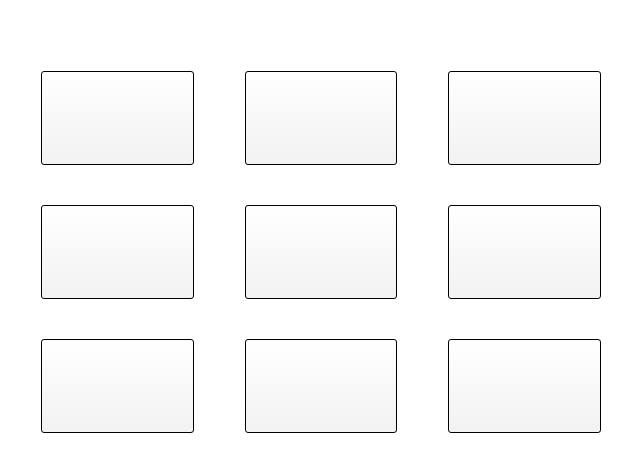
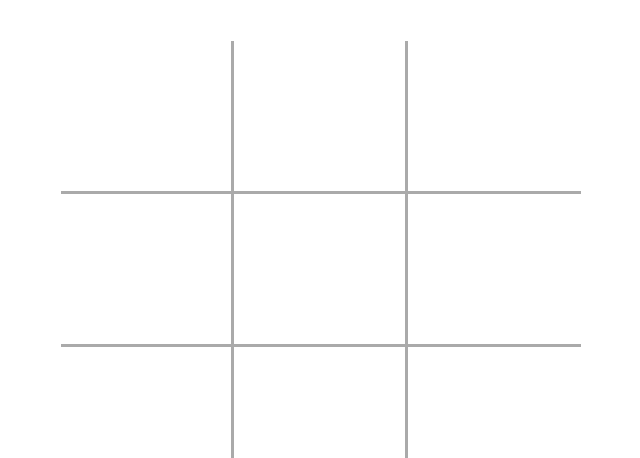
Before and after one commit to danibrear/tictactoe, a website: page index.html in a window 1280 px wide. Shown: the top 458 px of the page, without its empty margins (319-959 px from the left). Drawn offline with nearby package versions, Linux system fonts and the light colour scheme.

Commit message:
styled it up better

```diff
--- a/index.html
+++ b/index.html
@@ -6,24 +6,26 @@
   <link rel='Stylesheet' type='text/css' href='css/base.css'/>
   <link rel='Stylesheet' type='text/css' href='css/board.css'/>
   <link rel='Stylesheet' type='text/css' href='http://cdnjs.cloudflare.com/ajax/libs/font-awesome/4.0.3/css/font-awesome.min.css'/>
+  <meta http-equiv="X-UA-Compatible" content="IE=edge">
+  <meta name="viewport" content="width=device-width, initial-scale=1">
 </head>
 <body>
   <div class='container'>
     <div class='board' id='board'>
       <div class='row' id='row1'>
-        <span class='cell'><a href='#' class='btn-gradient' data-index='0'>&nbsp;</a></span>
-        <span class='cell'><a href='#' class='btn-gradient' data-index='1'>&nbsp;</a></span>
-        <span class='cell'><a href='#' class='btn-gradient' data-index='2'>&nbsp;</a></span>
+        <span class='cell'><a href='#' data-index='0'>&nbsp;</a></span>
+        <span class='cell'><a href='#' data-index='1'>&nbsp;</a></span>
+        <span class='cell'><a href='#' data-index='2'>&nbsp;</a></span>
       </div>
       <div class='row' id='row2'>
-        <span class='cell'><a href='#' class='btn-gradient' data-index='3'>&nbsp;</a></span>
-        <span class='cell'><a href='#' class='btn-gradient' data-index='4'>&nbsp;</a></span>
-        <span class='cell'><a href='#' class='btn-gradient' data-index='5'>&nbsp;</a></span>
+        <span class='cell'><a href='#' data-index='3'>&nbsp;</a></span>
+        <span class='cell'><a href='#' data-index='4'>&nbsp;</a></span>
+        <span class='cell'><a href='#' data-index='5'>&nbsp;</a></span>
       </div>
       <div class='row' id='row3'>
-        <span class='cell'><a href='#' class='btn-gradient' data-index='6'>&nbsp;</a></span>
-        <span class='cell'><a href='#' class='btn-gradient' data-index='7'>&nbsp;</a></span>
-        <span class='cell'><a href='#' class='btn-gradient' data-index='8'>&nbsp;</a></span>
+        <span class='cell'><a href='#' data-index='6'>&nbsp;</a></span>
+        <span class='cell'><a href='#' data-index='7'>&nbsp;</a></span>
+        <span class='cell'><a href='#' data-index='8'>&nbsp;</a></span>
       </div>
       <h1 class='directions'></h1>
       <a href='#' class='reset btn-gradient'>Start over</a>
--- a/public/css/base.css
+++ b/public/css/base.css
@@ -9,6 +9,10 @@ html, body {
   margin: 0;
   font-family: Helvetica, Arial, 'lucida grande',tahoma,verdana,arial,sans-serif;
 }
+a {
+  text-decoration: none;
+  color: #000;
+}
 
 .btn-gradient {
   background-color: #f2f2f2;
@@ -17,6 +21,4 @@ html, body {
   background-image: -moz-linear-gradient(top, rgba(255,255,255,255) 0%, rgba(248,248,248,255) 51%, rgba(242,242,242,255) 100%);
   background-image: -o-linear-gradient(top, rgba(255,255,255,255) 0%, rgba(248,248,248,255) 51%, rgba(242,242,242,255) 100%);
   filter: progid:DXImageTransform.Microsoft.gradient(startColorstr='#ffffff', endColorstr='#f8f8f8'endColorstr='#f2f2f2');
-  text-decoration: none;
-  color: #000;
 }
--- a/public/css/board.css
+++ b/public/css/board.css
@@ -1,28 +1,59 @@
 /* Board.css is for all the board related styles. These should be specific to a board or square */
 
-.board {
-  padding: 15px;
-  max-width: 50%;
-  margin: 2% auto;
+@media (max-width: 768px) {
+  .board {
+    padding: 15px;
+    margin: 2% auto;
+  }
+  .row .cell {
+    height: 100px;
+    font-size: 3em;
+  }
+  .row .cell a span {
+    line-height: 33px;
+  }
+}
+@media (min-width: 768px) {
+  .board {
+    padding: 15px;
+    margin: 2% auto;
+    max-width: 550px;
+  }
+  .row .cell {
+    height: 150px;
+    font-size: 5em;
+  }
+  .row .cell a span {
+    line-height: 45px;
+  }
 }
 .row {
   display: table;
   width: 100%;
-  margin: 20px 0;
 }
 .row .cell {
   display: table-cell;
   text-align: center;
   width: 33%;
 }
+.row .cell {
+  border-right: 3px #aaa solid;
+}
+.row .cell:last-child {
+  border-right: none;
+}
+.board .row {
+  border-bottom: 3px #aaa solid;
+}
+.board .row:last-of-type {
+  border-bottom: none;
+}
 .row .cell a {
   margin: 10px;
-  border: 1px #000 solid;
   border-radius: 3px;
   display: inline-block;
   height: 100%;
   width: 75%;
-  font-size: 5em;
 }
 .row .cell a span {
   vertical-align: bottom;
@@ -32,6 +63,7 @@
 }
 .row .cell a .fa-circle-o {
   color: #a5464d;
+  font-weight: bolder;
 }
 .directions {
   text-align: center;
--- a/public/js/tictactoe.js
+++ b/public/js/tictactoe.js
@@ -68,7 +68,7 @@ var Game = function($board) {
     }
     // if there is no winner, are there spaces left to play?
     if (this.isGameOver(this.board)) {
-      this.directions('The Game ended in a tie');
+      this.directions('It\'s a tie!');
       this.toggleReset();
       return true;
     }
```
